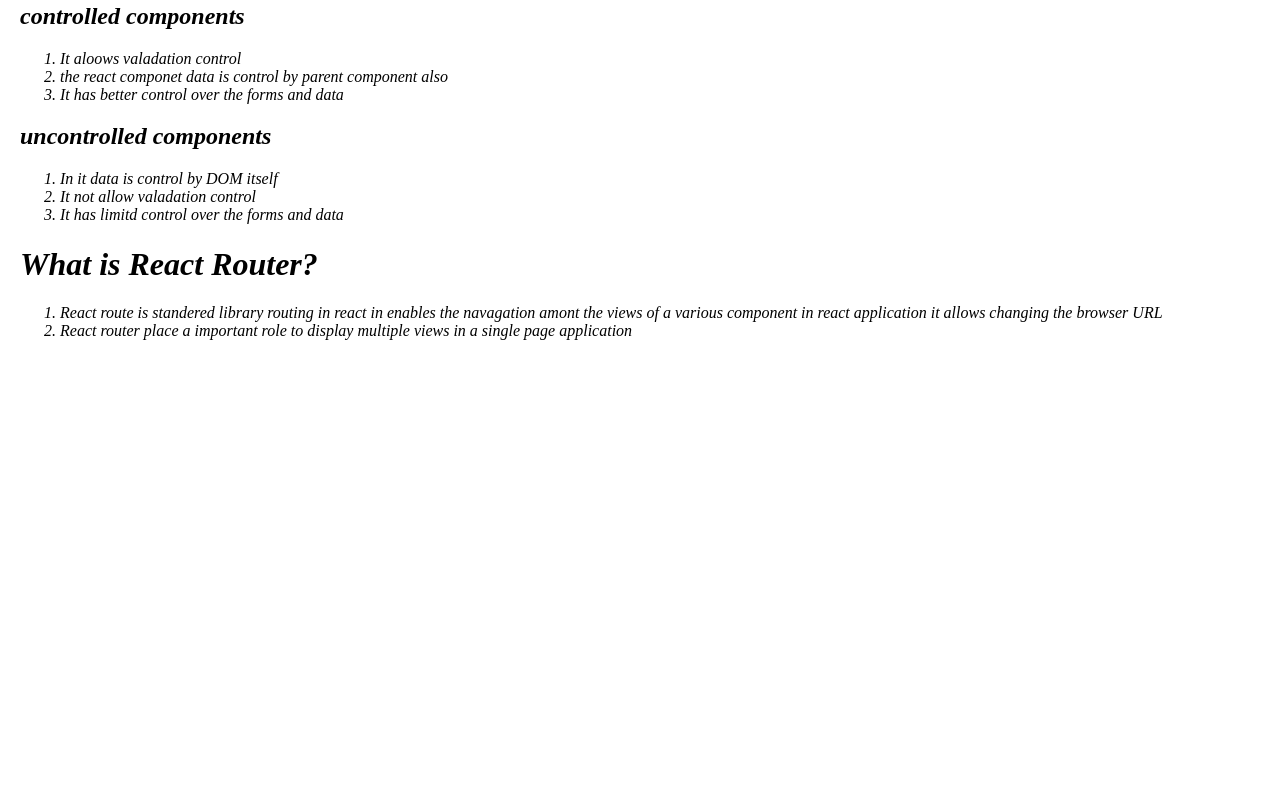
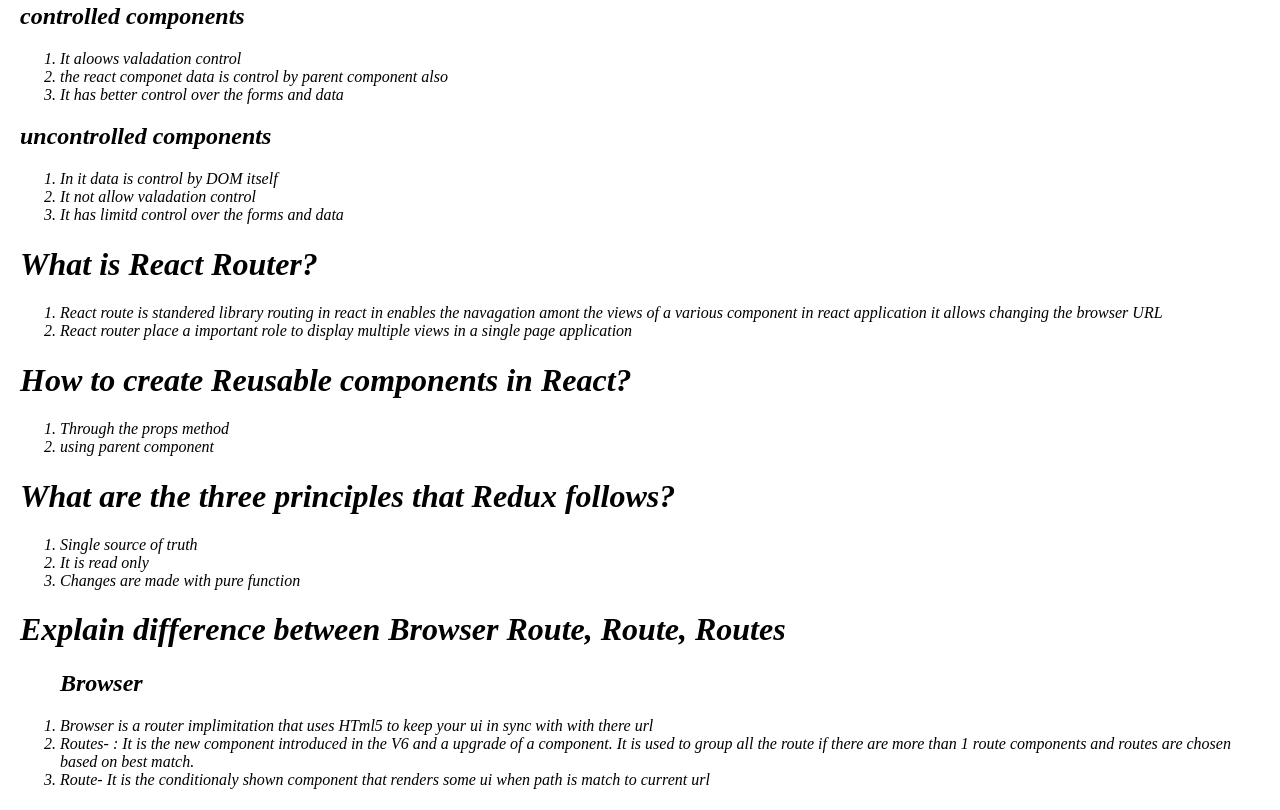
Before and after one commit to abhisheksahu1011/Day-2, a plain HTML site: page index.html in a window 1280 px wide. Shown: the part 3184-3994 px from the top of the page. Before the commit the page ends 3544 px from the top, so only its background shows below. Drawn offline with Linux system fonts and the light colour scheme.

Commit message:
Update index.html

```diff
--- a/index.html
+++ b/index.html
@@ -205,6 +205,31 @@
 </ol>
 
 
+<h1>How to create Reusable components in React?</h1>
+<ol>
+    <li>Through the props method</li>
+    <li>using parent  component</li>
+
+</ol>
+
+<h1>What are the three principles that Redux follows?</h1>
+<ol>
+    <li>Single source of truth</li>
+    <li>It is read only </li>
+    <li>Changes are made with pure function</li>
+</ol>
+
+<h1>Explain difference between Browser Route, Route, Routes</h1>
+<ol>
+    <h2>Browser</h2>
+    <li>Browser is a router implimitation that uses HTml5  to keep your ui in sync with with there url</li>
+    <li>Routes- : It is the new component introduced in the V6 and a upgrade of a component. It is used to group all the route if there are more than 1 route components and routes are chosen based on best match.
+    </li>
+    <li>Route- It is the conditionaly shown component  that renders some ui when path is match to current url</li>
+</ol>
+
+<h1></h1>
+
 
 
 
```
